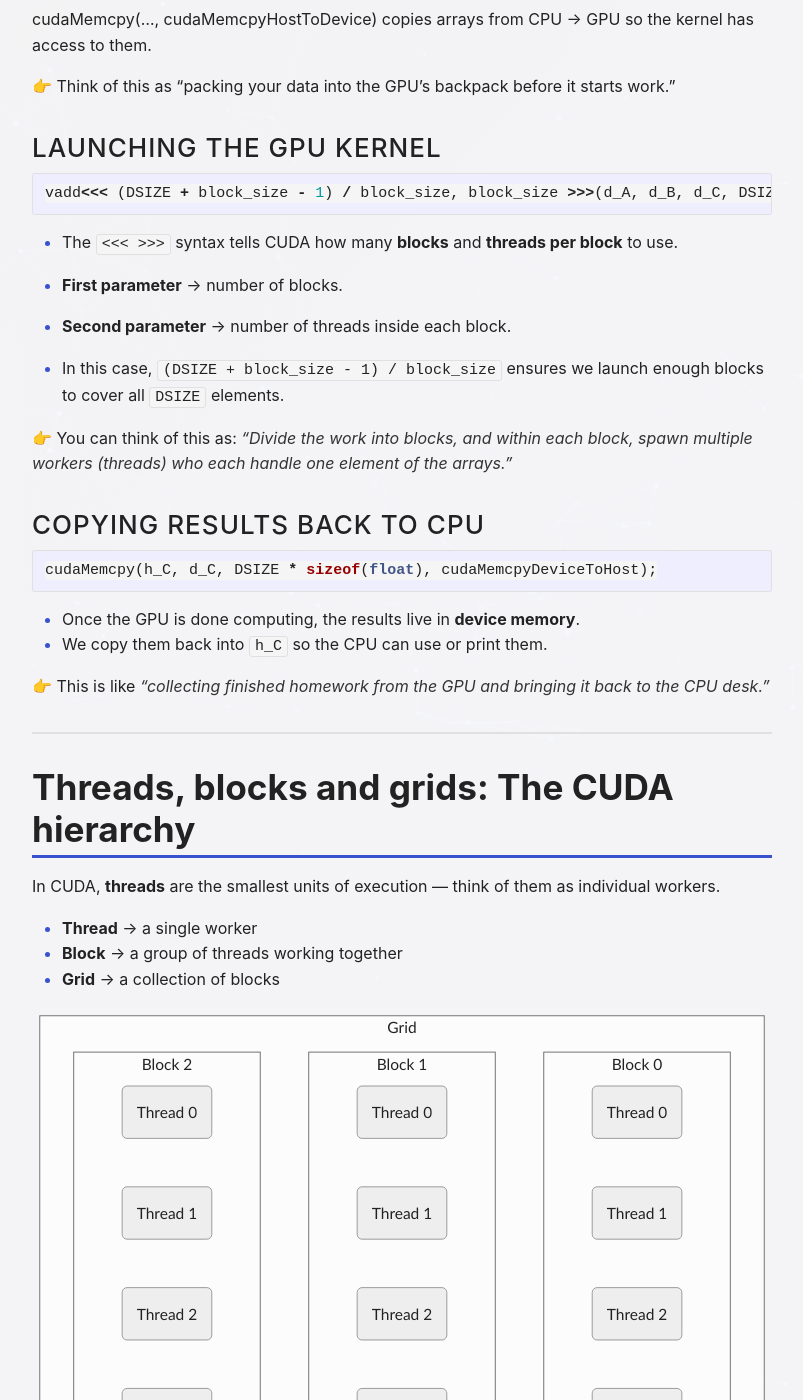
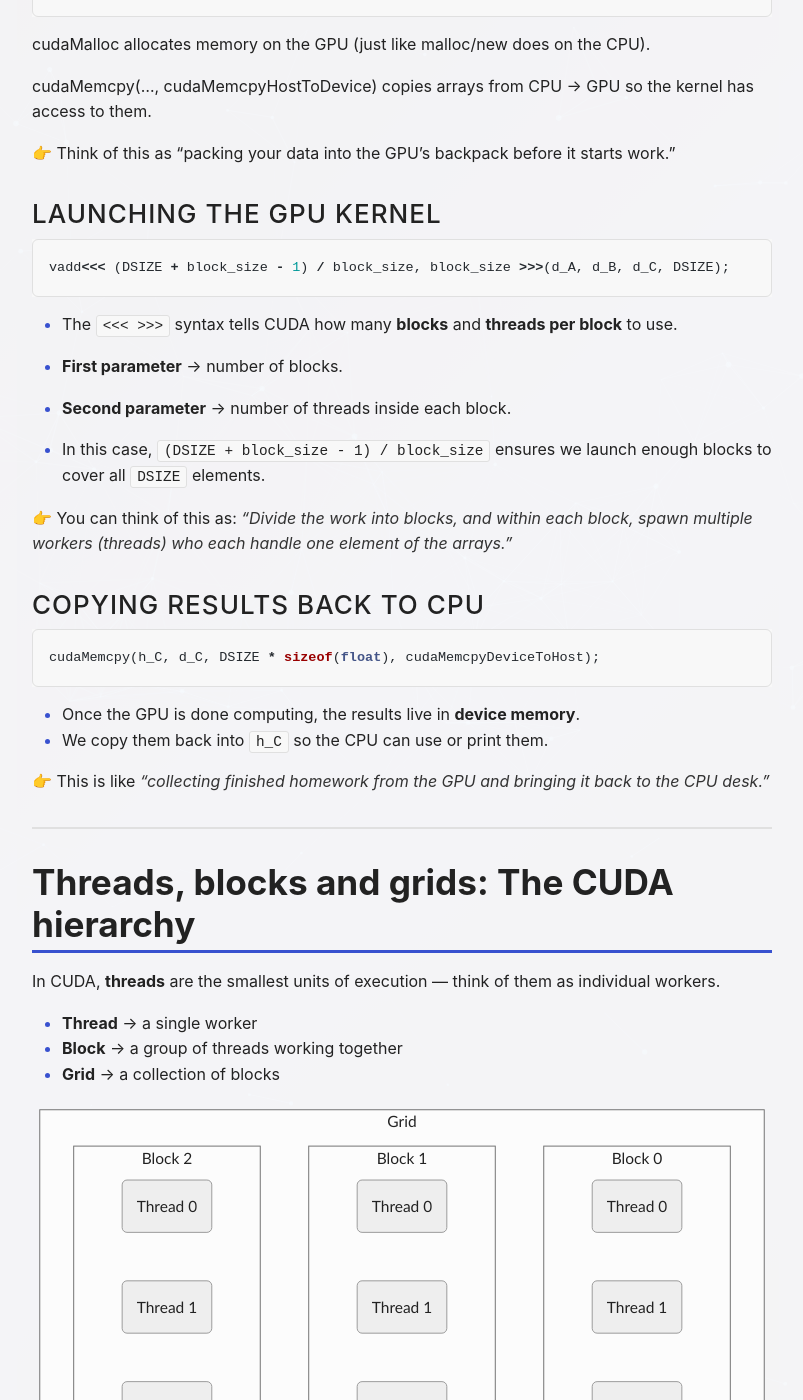
Before and after one commit to ayushi2019031/glownet.io, a Jekyll site: the page built from _posts/2025-09-13-getting-started-with-cuda.md, in a window 1280 px wide and 1400 px high, scrolled down 7058 px. Shown: the whole window, without its empty margins (238-1041 px from the left). Built offline with Jekyll 4.4.1, drawn with Linux system fonts in a browser that asks for light colours; comment, search, counter and statistics services are not loaded.

Commit message:
fix code highlighting in light mode

```diff
--- a/assets/main.scss
+++ b/assets/main.scss
@@ -26,7 +26,7 @@
   --header-text: #ffffff;
   --footer-text: #ffffff;
   --input-bg: #fff;
-  --code-bg: #f5f5f5;
+  --code-bg: #f8f8f8;
 }
 
 html[data-theme="dark"] {
@@ -546,16 +546,24 @@
   color: var(--text-primary);
   border-color: var(--border-color);
   transition: all 0.3s ease;
+  padding: 2px 6px;
+  border-radius: 3px;
+  font-size: 0.9em;
 }
 
 .post-content pre {
   background: var(--code-bg);
   border-color: var(--border-color);
   transition: all 0.3s ease;
+  padding: 1rem;
+  border-radius: 6px;
+  overflow-x: auto;
 }
 
 .post-content pre code {
-  color: var(--text-primary);
+  background: transparent;
+  border: none;
+  padding: 0;
 }
 
 .post-content table {
@@ -644,6 +652,21 @@
   transition: color 0.3s ease;
 }
 
+/* --- Light Mode Syntax Highlighting --- */
+.highlight {
+  background: #f8f8f8;
+
+  .highlighter-rouge & {
+    background: #f8f8f8;
+  }
+}
+
+.highlight pre,
+.highlight code {
+  background: #f8f8f8;
+  color: #24292e;
+}
+
 /* --- Dark Mode Syntax Highlighting --- */
 html[data-theme="dark"] {
   .highlight {
```
